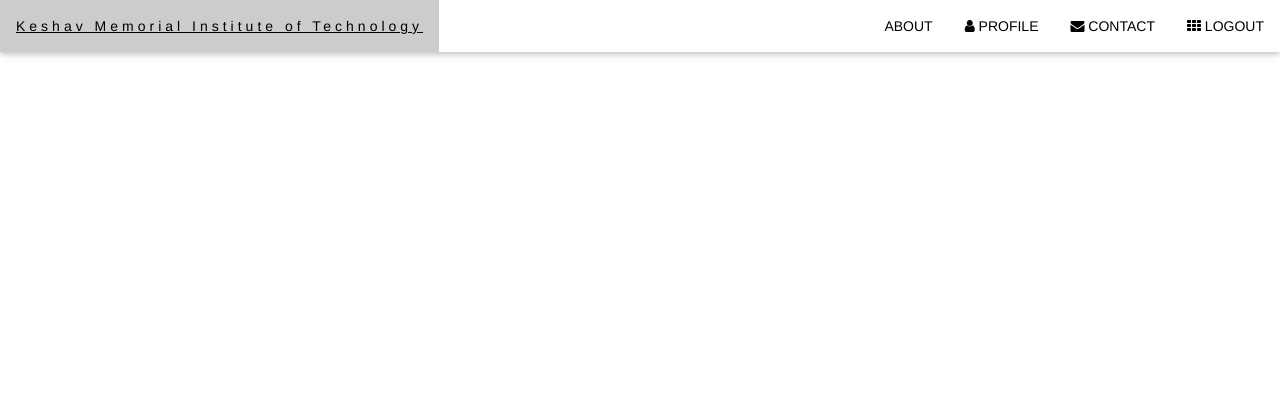
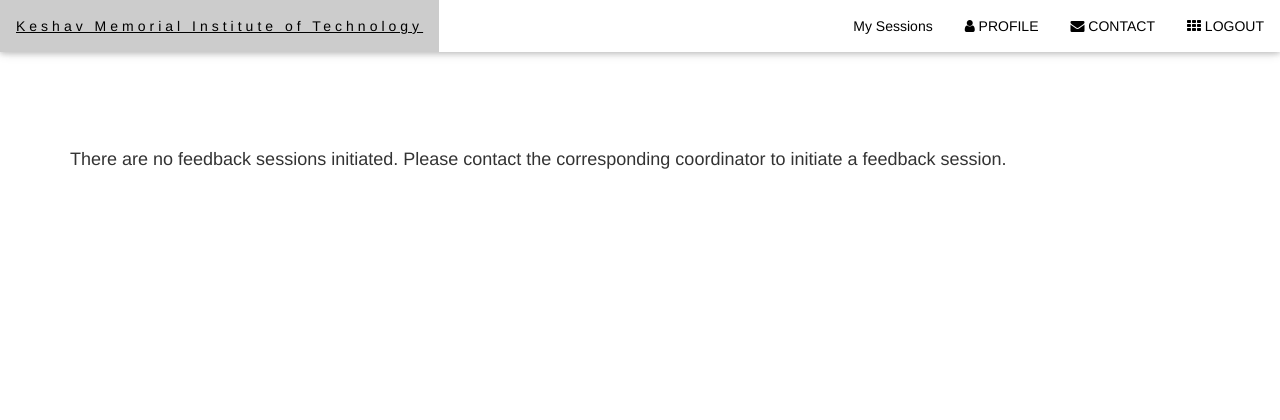
Before and after one commit to Akhilez/StudentFeedback, a Django app: template feedback/templates/feedback/conduct.html in a window 1280 px wide. Shown: the top 420 px of the page. Run offline with Django 3.2, Linux system fonts and the light colour scheme; the template is opened without the code that fills it, so the values that code supplies are empty; some libraries are stand-ins or nearby versions.

Commit message:
Raj - Student page done

```diff
--- a/feedback/templates/feedback/conduct.html
+++ b/feedback/templates/feedback/conduct.html
@@ -19,6 +19,7 @@ function toggle(source) {
 {% endblock %}
 
 {% block maincontent %}
+    <br><br><br>
     {% if warning %}
         <div class="alert alert-warning">
             <strong>Warning!</strong> {{ warning }}
@@ -27,7 +28,7 @@ function toggle(source) {
             </div>
             <br/><br/>
         </div>
-    {% endif %}
+    {% endif %}<br><br>
     {% if success %}
         <div class="alert alert-success">
             {{ success }}
@@ -37,6 +38,7 @@ function toggle(source) {
             <br/><br/>
         </div>
     {% endif %}
+    <br><br>
     {% if otp %}
         <p> Session Started for {{ classSelected }}</p>
         <h2>Session ID : {{ otp }}</h2>
@@ -120,3 +122,6 @@ function toggle(source) {
       </div>
     </div>
 {% endblock %}
+{% block footer %}
+  {% include 'feedback/includes/footer.html' %}
+{% endblock %}
--- a/feedback/templates/feedback/includes/conductor_navbar.html
+++ b/feedback/templates/feedback/includes/conductor_navbar.html
@@ -3,7 +3,7 @@
     <a href="/" class="w3-bar-item w3-button w3-wide">Keshav Memorial Institute of Technology</a>
     <!-- Right-sided navbar links -->
     <div class="w3-right w3-hide-small">
-      <a href="/feedback/mysessions" class="w3-bar-item w3-button">ABOUT</a>
+      <a href="/feedback/mysessions/" class="w3-bar-item w3-button">My Sessions</a>
       <a href="/feedback/changepass/" class="w3-bar-item w3-button"><i class="fa fa-user"></i> PROFILE</a>
         <a href="#contact" class="w3-bar-item w3-button"><i class="fa fa-envelope"></i> CONTACT</a>
         <a href="/logout/" class="w3-bar-item w3-button"><i class="fa fa-th"></i> LOGOUT</a>
```
